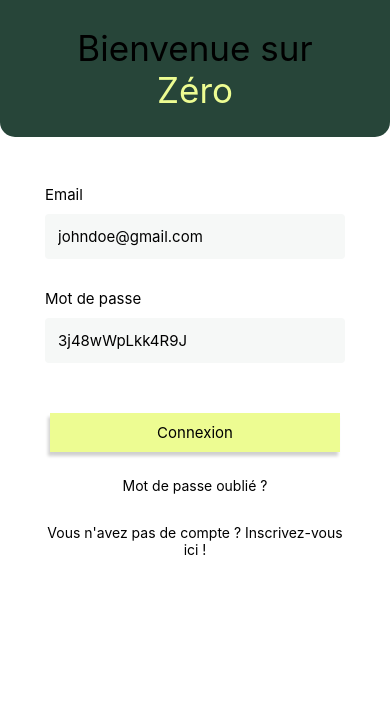
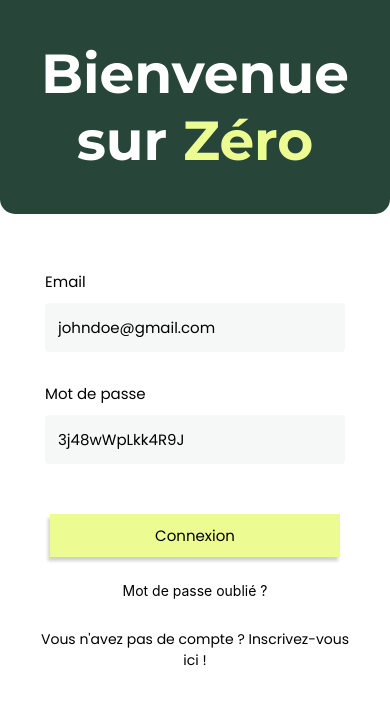
Before and after one commit to Yllies/zero-frontend, a React Native app: screen /Login in a window 390 px wide. Shown: the top 704 px of the page. Built offline with nearby package versions, Linux system fonts and the light colour scheme.

Commit message:
add fontFamily

```diff
--- a/App.js
+++ b/App.js
@@ -54,6 +54,7 @@ const TabNavigator = () => {
 };
 
 export default function App() {
+
   return (
     <NavigationContainer>
       <Stack.Navigator screenOptions={{ headerShown: false }}>
--- a/package.json
+++ b/package.json
@@ -18,6 +18,8 @@
     "@reduxjs/toolkit": "^1.9.5",
     "expo": "~49.0.5",
     "expo-constants": "~14.4.2",
+    "expo-font": "~11.4.0",
+    "expo-splash-screen": "^0.20.5",
     "expo-status-bar": "~1.6.0",
     "react": "18.2.0",
     "react-native": "0.72.3",
--- a/screens/LoginScreen.js
+++ b/screens/LoginScreen.js
@@ -12,10 +12,30 @@ import {
   SafeAreaView,
   ScrollView,
 } from "react-native";
+import { useFonts } from "expo-font";
+import * as SplashScreen from "expo-splash-screen";
+import { useCallback } from "react";
+SplashScreen.preventAutoHideAsync();
 
 export default function LoginScreen({ navigation }) {
-  return (
-    <SafeAreaView style={styles.container}>
+
+  const [fontsLoaded] = useFonts({
+    "Montserrat": require("../assets/fonts/Montserrat-Regular.ttf"),
+    "MontserratBold": require("../assets/fonts/Montserrat-Bold.ttf"),
+    "Poppins": require("../assets/fonts/Poppins-Regular.ttf"),
+
+  });
+
+  const onLayoutRootView = useCallback(async () => {
+    if (fontsLoaded) {
+      await SplashScreen.hideAsync();
+    }
+  }, [fontsLoaded]);
+
+  if(fontsLoaded){
+    return (
+
+    <SafeAreaView onLayout={onLayoutRootView} style={styles.container}>
       <KeyboardAvoidingView
         style={styles.mainContain}
         behavior={Platform.OS === "ios" ? "padding" : "height"}
@@ -49,7 +69,8 @@ export default function LoginScreen({ navigation }) {
                 onPress={() => navigation.navigate("SignUp")}
                 style={styles.signupHere}
               >
-                <Text style={{ textAlign: "center" }}>
+                <Text style={{ textAlign: "center",     fontFamily:"Poppins"
+ }}>
                   Vous n'avez pas de compte ? Inscrivez-vous ici !
                 </Text>
               </TouchableOpacity>
@@ -60,6 +81,7 @@ export default function LoginScreen({ navigation }) {
       </KeyboardAvoidingView>
     </SafeAreaView>
   );
+    }
 }
 
 const styles = StyleSheet.create({
@@ -72,17 +94,20 @@ const styles = StyleSheet.create({
   },
   topContainer: {
     backgroundColor: "#274539",
-    height: "30%",
+    height: "40%",
     width: "100%",
     justifyContent: "center",
     alignItems: "center",
     borderBottomLeftRadius: 15,
     borderBottomRightRadius: 15,
+    fontFamily: "Montserrat",
   },
   title: {
     width: "80%",
     textAlign: "center",
-    fontSize: 35,
+    fontSize: 55,
+    fontFamily: "MontserratBold",
+    color:"white"
   },
   zero: {
     color: "#EDFC92",
@@ -104,12 +129,17 @@ const styles = StyleSheet.create({
     marginTop: 10,
     borderRadius: 4,
     width: 300,
+    fontFamily:"Poppins"
   },
   label: {
     fontSize: 15,
+    fontFamily:"Poppins"
+
   },
   email: {
     marginBottom: 30,
+    fontFamily:"Poppins"
+
   },
   password: {
     marginBottom: 50,
@@ -124,11 +154,13 @@ const styles = StyleSheet.create({
     shadowRadius: 3,
     alignItems: "center",
     marginBottom: 25,
+
   },
   signupHere: {
     marginTop: 30,
   },
   login: {
     fontSize: 15,
+    fontFamily:"Poppins"
   },
 });
--- a/screens/SignUpScreen.js
+++ b/screens/SignUpScreen.js
@@ -12,10 +12,29 @@ import {
   SafeAreaView,
   ScrollView,
 } from "react-native";
+import { useFonts } from "expo-font";
+import * as SplashScreen from "expo-splash-screen";
+import { useCallback } from "react";
+SplashScreen.preventAutoHideAsync();
 
 export default function SignUpScreen({ navigation }) {
+
+  const [fontsLoaded] = useFonts({
+    "Montserrat": require("../assets/fonts/Montserrat-Regular.ttf"),
+    "MontserratBold": require("../assets/fonts/Montserrat-Bold.ttf"),
+    "Poppins": require("../assets/fonts/Poppins-Regular.ttf"),
+
+  });
+
+  const onLayoutRootView = useCallback(async () => {
+    if (fontsLoaded) {
+      await SplashScreen.hideAsync();
+    }
+  }, [fontsLoaded]);
+
+  if(fontsLoaded){
   return (
-    <SafeAreaView style={styles.container}>
+    <SafeAreaView onLayout={onLayoutRootView} style={styles.container}>
       <KeyboardAvoidingView
         style={styles.mainContain}
         behavior={Platform.OS === "ios" ? "padding" : "height"}
@@ -92,7 +111,7 @@ export default function SignUpScreen({ navigation }) {
         </ScrollView>
       </KeyboardAvoidingView>
     </SafeAreaView>
-  );
+  );}
 }
 
 const styles = StyleSheet.create({
@@ -113,10 +132,13 @@ const styles = StyleSheet.create({
     marginTop: 10,
     fontWeight: "600",
     marginLeft: 20,
+    fontFamily:"MontserratBold"
   },
   textWelcome: {
     marginLeft: 25,
     marginTop: 7,
+    fontFamily:"Poppins"
+
   },
   bottomContainer: {
     height: "100%",
@@ -145,20 +167,27 @@ const styles = StyleSheet.create({
     color: "white",
     borderRadius: 4,
     alignItems: "center",
+
+
   },
   company: {
     color: "white",
     textAlign: "center",
     fontSize: 12,
+    fontFamily:"MontserratBold"
   },
   association: {
     color: "white",
     textAlign: "center",
     fontSize: 12,
+    fontFamily:"MontserratBold"
+
   },
   youAre: {
-    marginLeft: 6,
+    marginLeft: 18,
     fontSize: 15,
+    fontFamily:"Poppins"
+
   },
   bottomForm: {
     height: "85%",
@@ -170,6 +199,8 @@ const styles = StyleSheet.create({
     fontSize: 15,
     marginBottom: 3,
     marginTop: 10,
+    fontFamily:"Poppins"
+
   },
   input: {
     fontSize: 15,
@@ -178,6 +209,8 @@ const styles = StyleSheet.create({
     fontSize: 15,
     borderRadius: 4,
     width: 300,
+    fontFamily:"Poppins"
+
   },
   btnSignUp: {
     backgroundColor: "#EDFC92",
@@ -193,5 +226,7 @@ const styles = StyleSheet.create({
   },
   loginHere: {
     marginTop: 10,
+    fontFamily:"Poppins"
+
   },
 });
```
Also changed, not shown: 1 other file (tests, documents, lock files or other folders).
